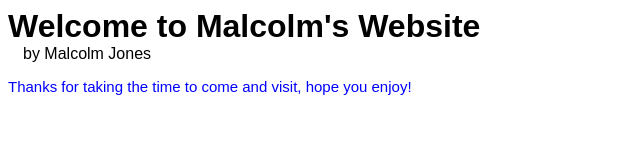
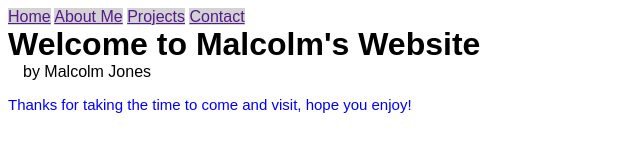
Before and after one commit to Mjones13/Personal-Website, a plain HTML site: page index.html in a window 1280 px wide. Shown: the whole page, without its empty margins (0-640 px from the left). Drawn offline with Linux system fonts and the light colour scheme.

Commit message:
Added nav bar - no functionality yet

```diff
--- a/index.html
+++ b/index.html
@@ -3,6 +3,12 @@
 
 <html>
 <link rel='stylesheet' href='styleSheet.css'>
+<nav>
+	<a href=''>Home</a>
+	<a href=''>About Me</a>
+	<a href=''>Projects</a>
+	<a href=''>Contact</a>
+</nav>
 <body>
 	<div>
 		<h1>Welcome to Malcolm's Website</h1>
--- a/styleSheet.css
+++ b/styleSheet.css
@@ -14,3 +14,8 @@ h1 {
 span {
 	margin-left: 15px;
 }
+
+a {
+	background-color: LightGrey;
+	text-color: blue;
+}
```
